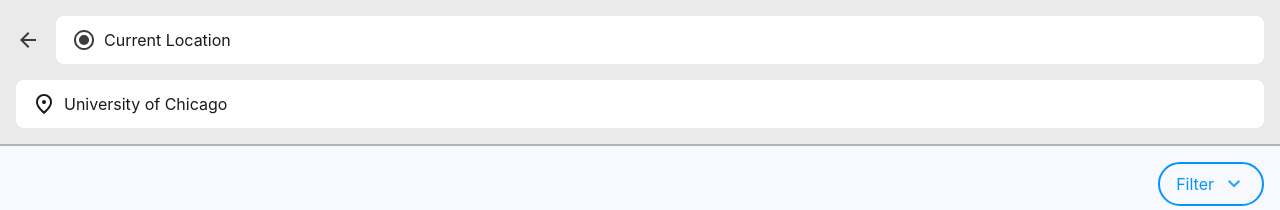
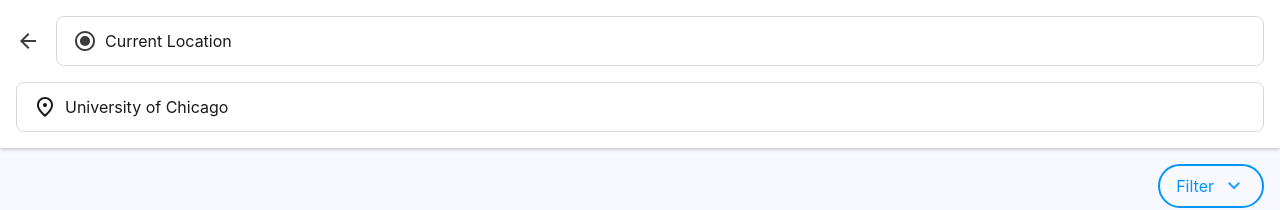
Before and after one commit to IgnacioChevallier/disint-hopp, a React (Create React App) app: page /route-list in a window 1280 px wide. Shown: the top 210 px of the page. Built offline with nearby package versions, Linux system fonts and the light colour scheme.

Commit message:
updated RouteListHeader

```diff
--- a/src/components/route-list-header/RouteListHeader.tsx
+++ b/src/components/route-list-header/RouteListHeader.tsx
@@ -27,7 +27,7 @@
 
     return (
         <>
-            <div className="flex flex-col gap-4 w-full bg-gray-100 p-4">
+            <div className="flex flex-col gap-4 p-4 w-full bg-white shadow-custom">
                 <div className="flex items-center">
                     <IconButton iconName="arrow back" size="small" onClick={iconButtonOnClick} className="mr-4"/>
                     <Searchbar
@@ -38,6 +38,7 @@
                         options={filteredLocationOptions}
                         searchBarZIndex={1}
                         dropdownZIndex={100}
+                        bordered
                     />
                 </div>
                 <Searchbar
@@ -48,9 +49,9 @@
                     options={filteredRouteOptions}
                     searchBarZIndex={2}
                     dropdownZIndex={3}
+                    bordered
                 />
             </div>
-            <div className="w-full h-0.5 bg-gray-300"></div>
         </>
     );
 };
--- a/src/screens/Presentation.tsx
+++ b/src/screens/Presentation.tsx
@@ -56,7 +56,7 @@
                     <li>Chevallier Boutell Ignacio</li>
                     <li>Chialva Matias</li>
                     <li>Pochat Federico</li>
-                    <li>Sazaki Marcos</li>
+                    <li>Sasaki Marcos</li>
                     <li>Valle Durán Tomás</li>
                     <li>Zizzi Francisco</li>
                 </ul>
```
